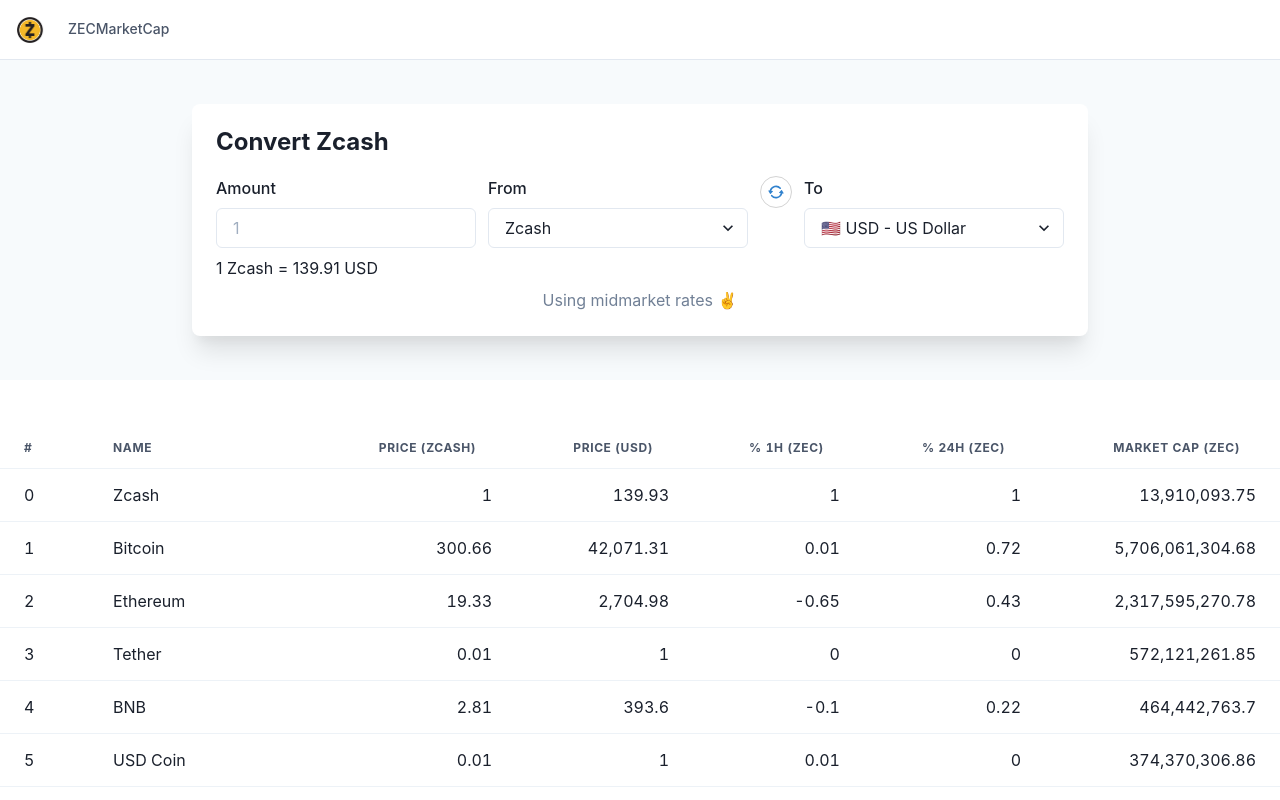
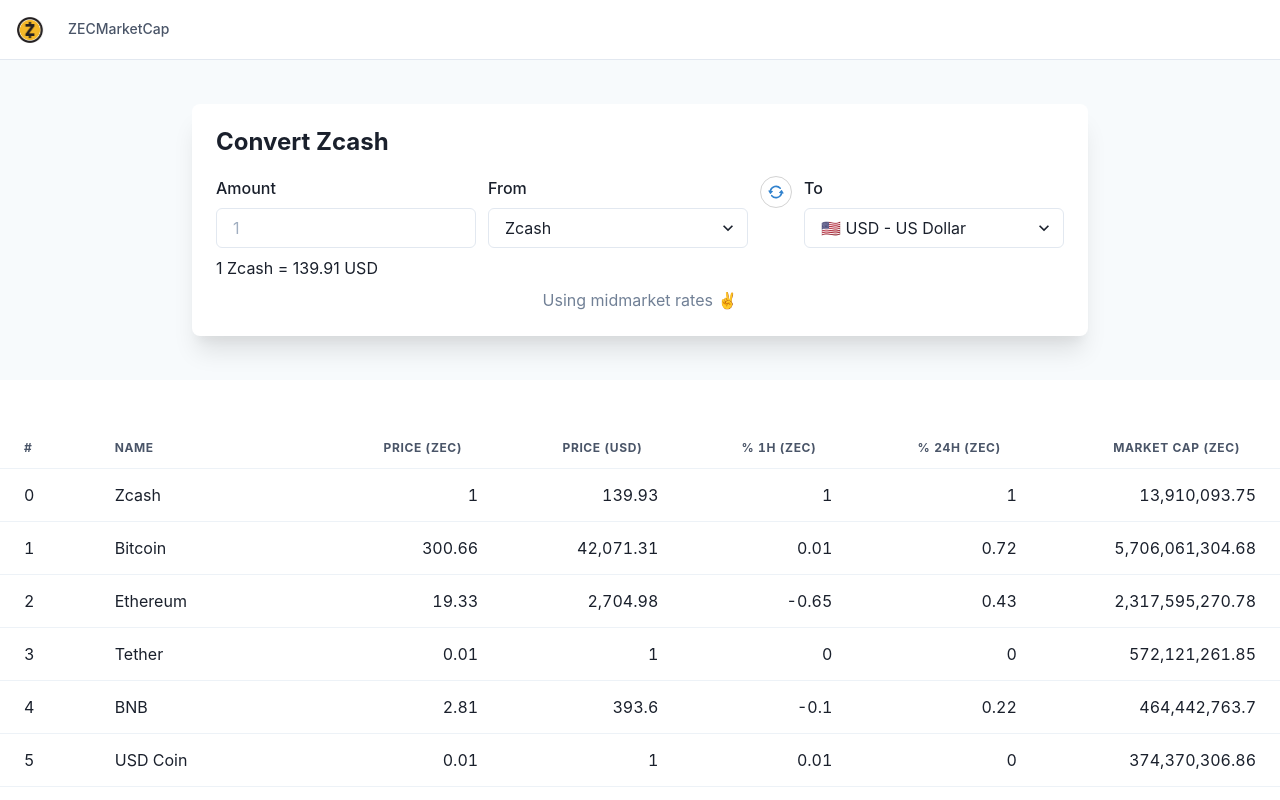
Before and after one commit to nfl0/zecmarketcap, a Next.js app: page / in a window 1280 px wide. Shown: the top 800 px of the page. Built offline with nearby package versions, Linux system fonts and the light colour scheme.

Commit message:
update name

```diff
--- a/components/Table.tsx
+++ b/components/Table.tsx
@@ -25,7 +25,7 @@
             accessor: "name",
           },
           {
-            Header: "price (Zcash)",
+            Header: "price (ZEC)",
             accessor: "priceZcash",
             isNumeric: true,
           },
@@ -61,10 +61,15 @@
             accessor: "name",
           },
           {
-            Header: "price (Zcash)",
+            Header: "price (ZEC)",
             accessor: "priceZcash",
             isNumeric: true,
           },
+          // {
+          //   Header: "market cap (ZEC)",
+          //   accessor: "marketCapZEC",
+          //   isNumeric: true,
+          // },
         ];
 
   const { getTableProps, getTableBodyProps, headerGroups, rows, prepareRow } =
```
